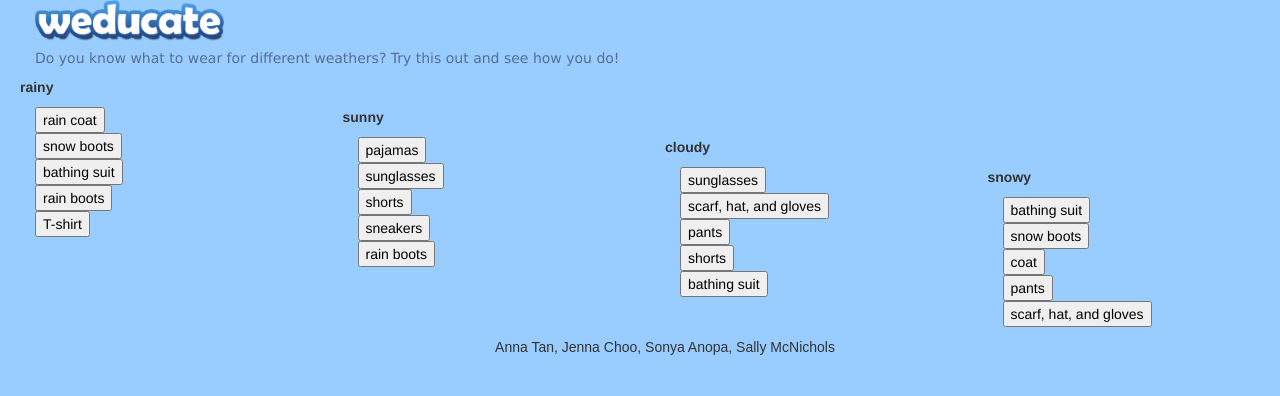
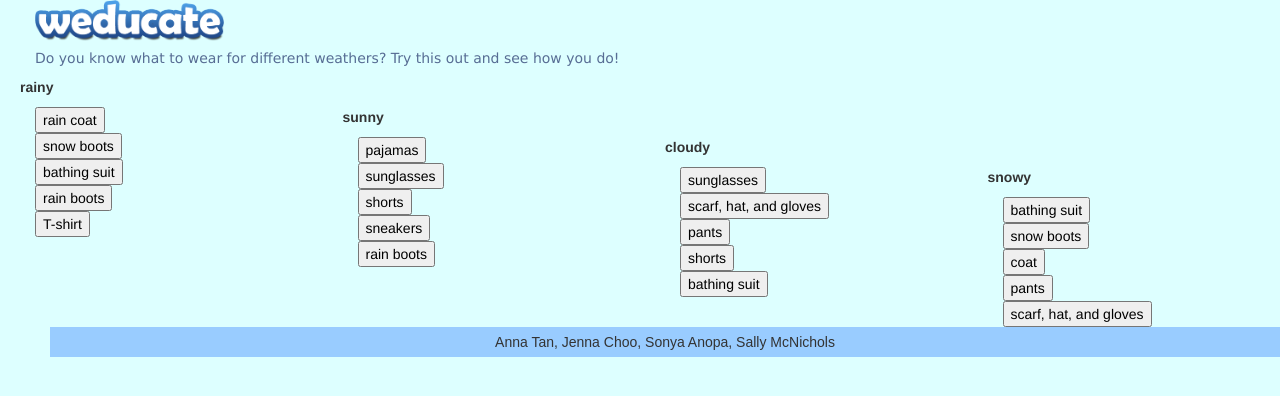
Before and after one commit to sanopa/MHacks, a PHP site: page /index.html in a window 1280 px wide. Shown: the top 396 px of the page. Run offline with PHP 8.4, Linux system fonts and the light colour scheme.

Commit message:
style color change

```diff
--- a/assets/style.css
+++ b/assets/style.css
@@ -1,5 +1,5 @@
 body {
-	background-color: #99CCFF;
+	background-color: #DDFFFF;
 	padding-left:50px;
 	padding-bottom: 30px;
 
@@ -7,7 +7,7 @@ body {
 
 head {
 
-	background-color: #99CCFF;
+	background-color: #DDFFFF;
 	padding-left:50px;
 	padding-top:30px;
 }
@@ -54,8 +54,8 @@ ul {list-style-type: none;
 }
 
 #footer{
-		padding-top:10px;
-		padding-bottom:10px;
+		padding-top:5px;
+		padding-bottom:5px;
 		background-color:#99CCFF;
 		clear:both;
 		text-align:center;
```
